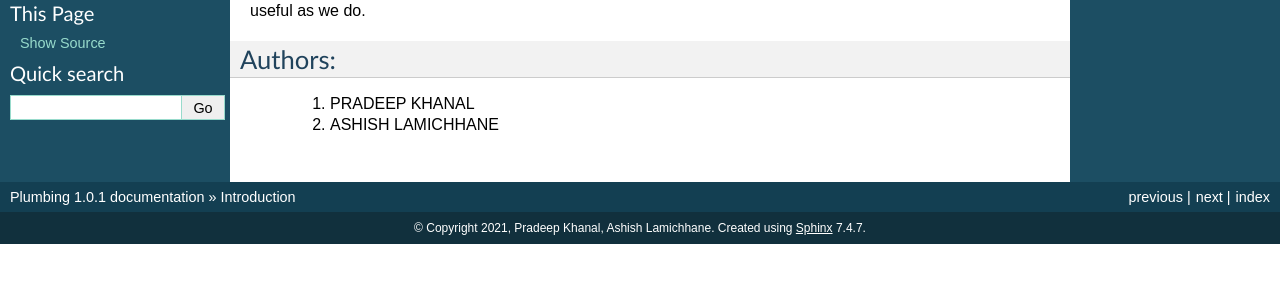
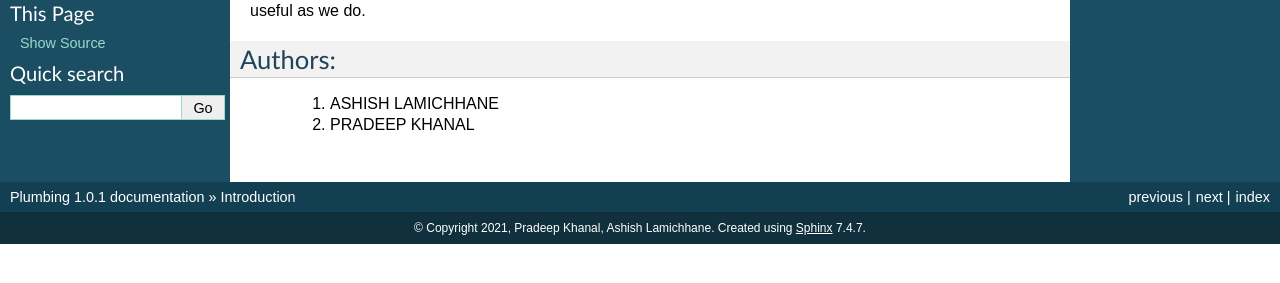
Before and after one commit to omgitspradeep/Plumbing, a Sphinx documentation site: the page built from docs/pages/introduction.rst, in a window 1280 px wide. Shown: the part 253-536 px from the top of the page. Built offline with Sphinx 7.4.7, drawn with Linux system fonts in a browser that asks for light colours.

```diff
--- a/docs/pages/introduction.rst
+++ b/docs/pages/introduction.rst
@@ -13,5 +13,5 @@ you're here, and we hope you find Carpentry as exciting, fun, and useful as we d
 
 Authors:
 --------
+    #. ASHISH LAMICHHANE
     #. PRADEEP KHANAL
-    #. ASHISH LAMICHHANE
```
